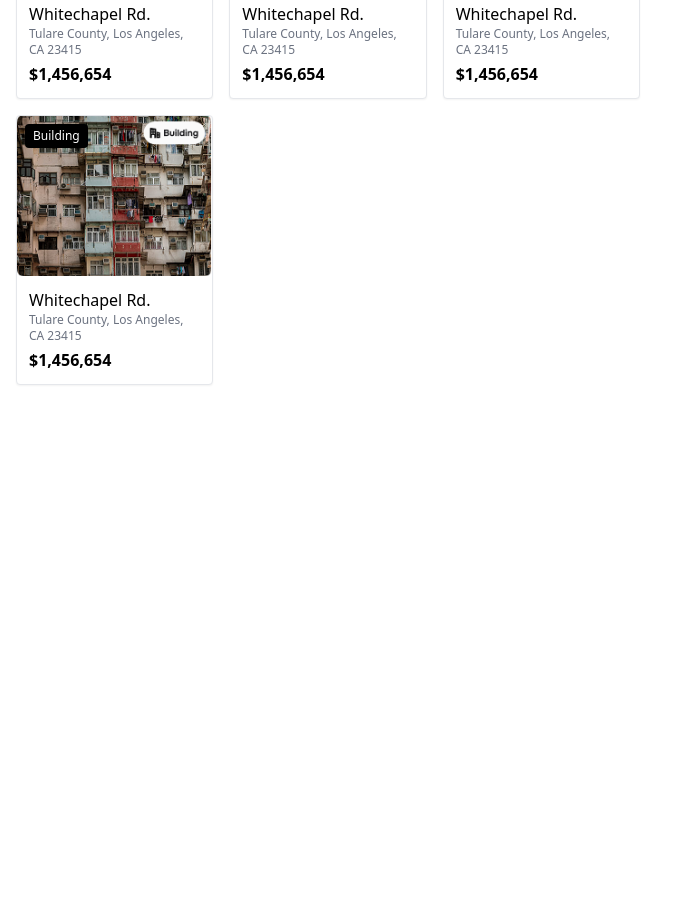
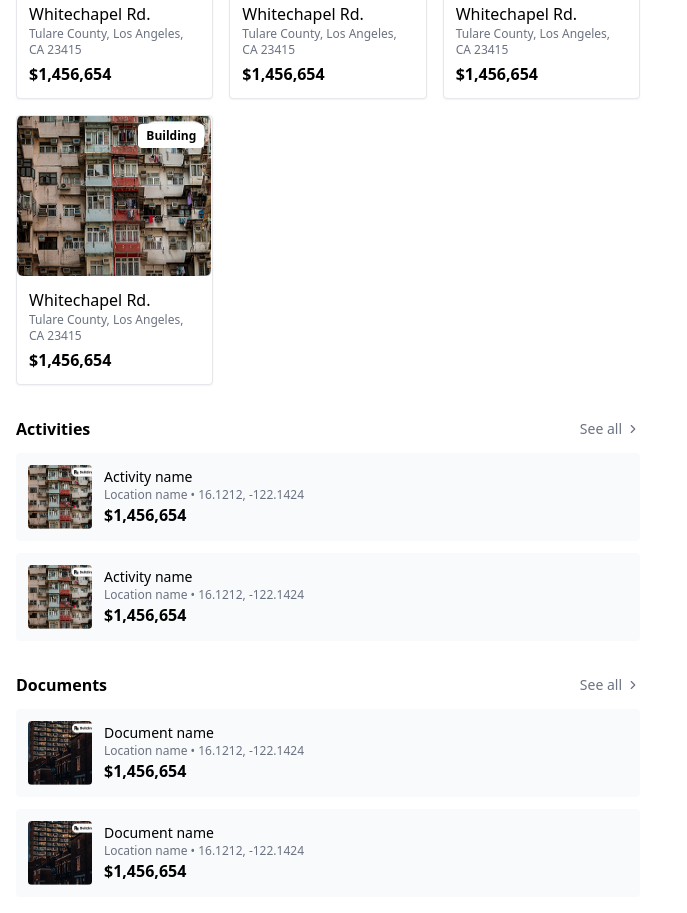
Before and after one commit to Shohan11369/React-assignment-02, a React (Vite) app: page /locations in a window 1280 px wide. Shown: the part 520-1433 px from the top of the page, without its empty margins (0-687 px from the left). Before the commit the page ends 921 px from the top, so only its background shows below. Built offline with nearby package versions, Linux system fonts and the light colour scheme.

Commit message:
Added Activities , documents & images all

```diff
--- a/src/pages/LocationDetails.jsx
+++ b/src/pages/LocationDetails.jsx
@@ -116,7 +116,7 @@ export default function LocationDetails() {
                       alt={loc.title}
                       className="w-full h-40 object-cover"
                     />
-                    <span className="absolute top-2 left-2 bg-black text-white text-xs px-2 py-1 rounded">
+                    <span className="absolute top-2 right-2 bg-white text-black text-xs font-semibold px-2 py-1 rounded">
                       {loc.badge}
                     </span>
                   </div>
@@ -131,6 +131,78 @@ export default function LocationDetails() {
               ))}
             </div>
           </div>
+
+          {/* Activities */}
+          <div>
+            <div className="flex justify-between items-center mb-3">
+              <h2 className="font-semibold">Activities</h2>
+              <Link
+                to="/activities"
+                className="text-sm text-gray-500 hover:underline flex items-center gap-1"
+              >
+                See all <FiChevronRight />
+              </Link>
+            </div>
+            <div className="space-y-3">
+              {activities.map((item) => (
+                <div
+                  key={item.id}
+                  className="flex items-center gap-3 bg-gray-50 p-3 rounded"
+                >
+                  <img
+                    src="Group1.png"
+                    alt=""
+                    className="w-16 h-16 rounded object-cover"
+                  />
+                  <div className="flex-1">
+                    <h3 className="font-medium text-sm">{item.name}</h3>
+                    <p className="text-xs text-gray-500">
+                      {item.location} • 16.1212, -122.1424
+                    </p>
+                    <p className="font-semibold">
+                      ${item.price.toLocaleString()}
+                    </p>
+                  </div>
+                </div>
+              ))}
+            </div>
+          </div>
+
+          {/* Documents */}
+          <div>
+            <div className="flex justify-between items-center mb-3">
+              <h2 className="font-semibold">Documents</h2>
+              <Link
+                to="/documents"
+                className="text-sm text-gray-500 hover:underline flex items-center gap-1"
+              >
+                See all <FiChevronRight />
+              </Link>
+            </div>
+            <div className="space-y-3">
+              {documents.map((item) => (
+                <div
+                  key={item.id}
+                  className="flex items-center gap-3 bg-gray-50 p-3 rounded"
+                >
+                  <img
+                    src="Group2.png"
+                    alt=""
+                    className="w-16 h-16 rounded object-cover"
+                  />
+                  <div className="flex-1">
+                    <h3 className="font-medium text-sm">{item.name}</h3>
+                    <p className="text-xs text-gray-500">
+                      {item.location} • 16.1212, -122.1424
+                    </p>
+                    <p className="font-semibold">
+                      ${item.price.toLocaleString()}
+                    </p>
+                  </div>
+                </div>
+              ))}
+            </div>
+          </div>
         </div>
       </div>
     </div>
```
